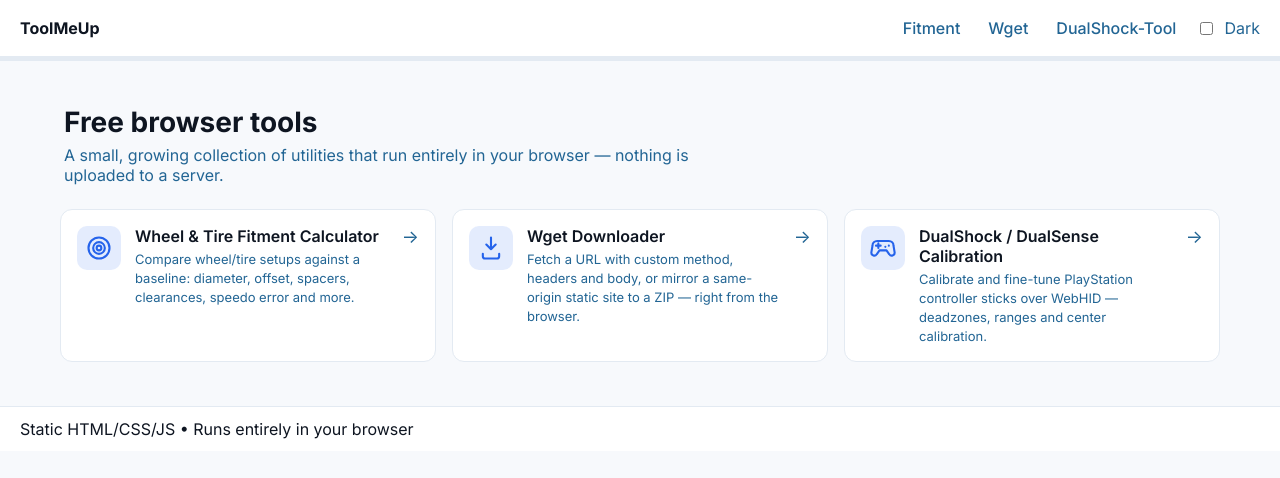
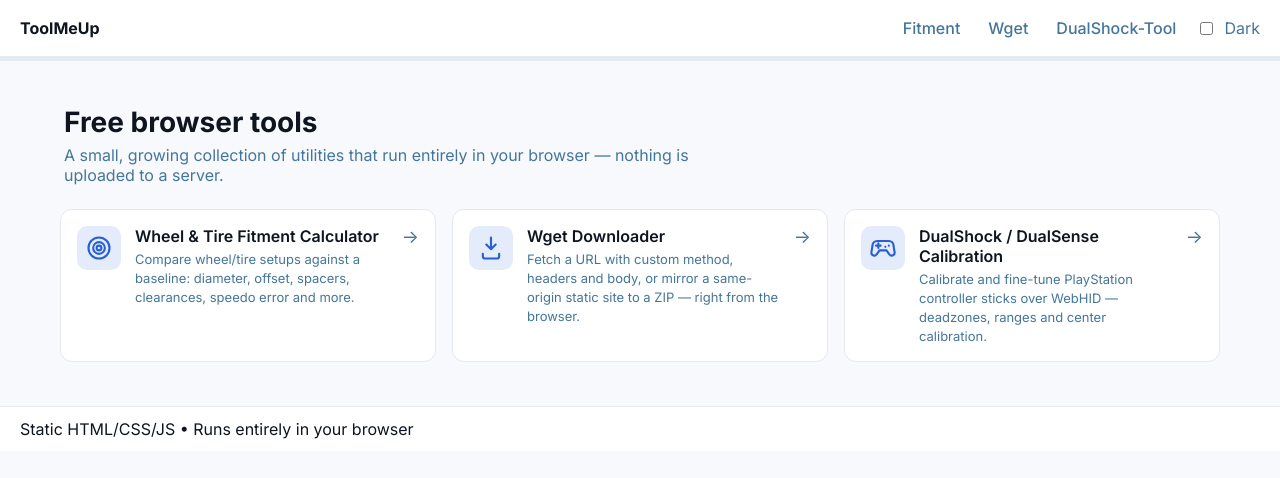
Before and after one commit to uae2000uae/ToolMeUp, a plain HTML site: page index.html in a window 1280 px wide. Drawn offline with Linux system fonts and the light colour scheme.

Commit message:
Version 1.1.0

```diff
--- a/styles.css
+++ b/styles.css
@@ -1,9 +1,9 @@
 :root {
   --bg: #0b0d10;
   --fg: #e9eef5;
-  --muted: #226594;
+  --muted: #44769a;
   --panel: #151922;
-  --accent: #4aa3ff;
+  --accent: #1f7ad5;
   --accent-2: #22c55e;
   --warn: #f59e0b;
   --bad: #ef4444;
@@ -14,9 +14,9 @@
 html[data-theme="light"] {
   --bg: #f7f9fc;
   --fg: #0e1521;
-  --muted: #226594;
+  --muted: #44769a;
   --panel: #ffffff;
-  --accent: #2563eb;
+  --accent: #275ed5;
   --accent-2: #16a34a;
   --warn: #b45309;
   --bad: #b91c1c;
```
Also changed, not shown: static/images/CV98-20090-6550-31MB-1.jpg (deleted), static/images/CV98-D22095-6550-24BM-1.jpg (deleted), static/images/CV98B-22090-6550-24B-1.jpg (deleted), static/images/hub_assembly.png (deleted), 2 other files.
